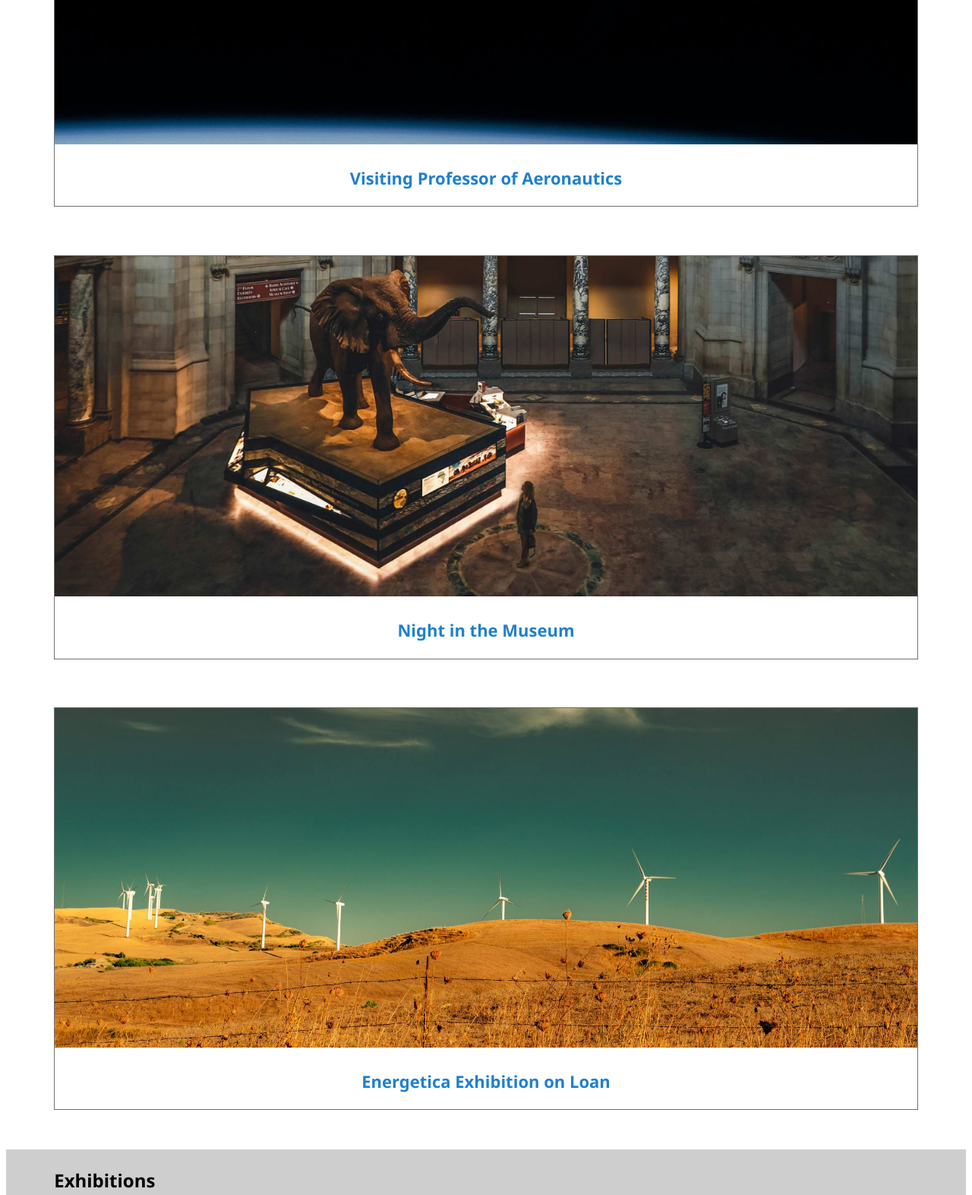
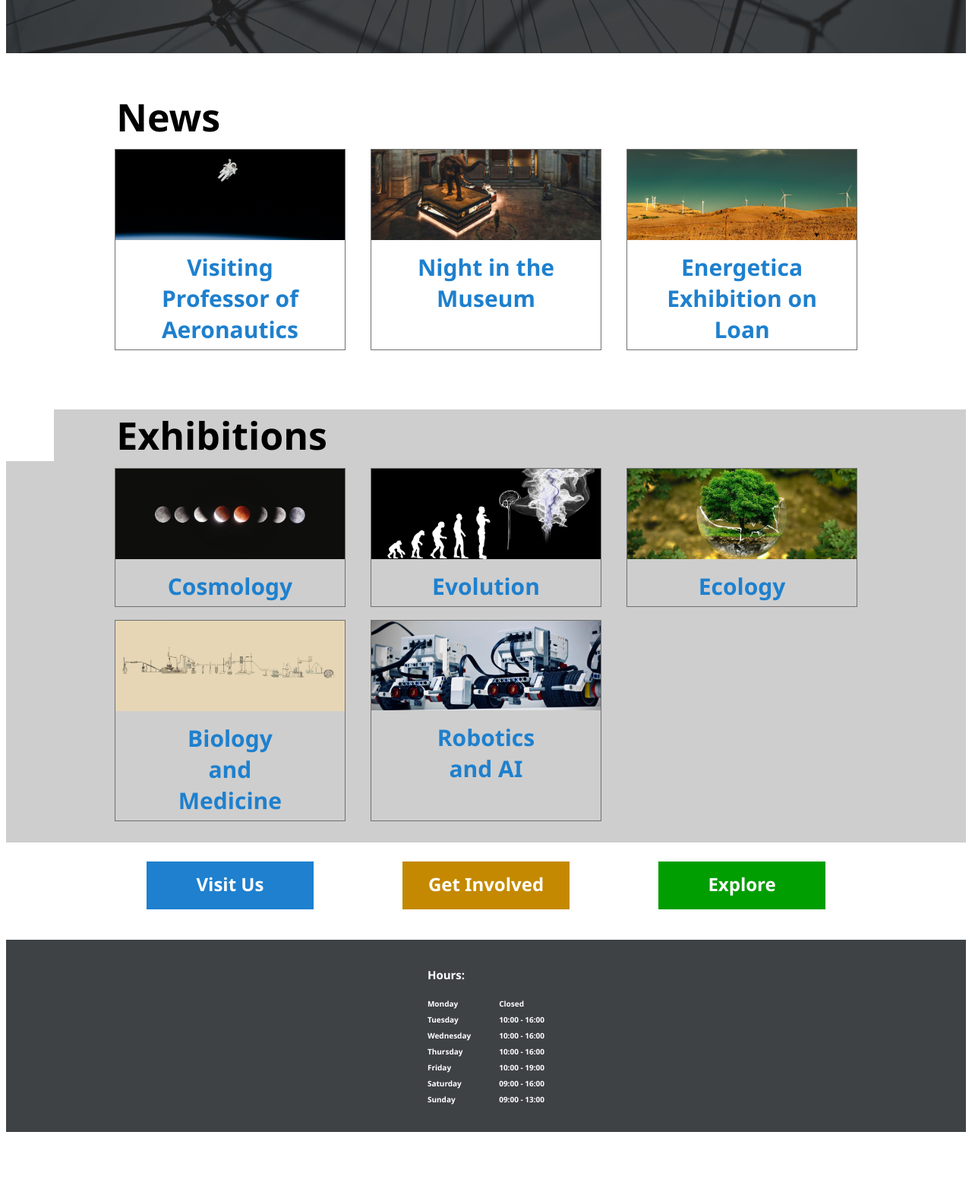
Before and after one commit to TomAnKing/Community-Science-Museum, a plain HTML site: page index.html in a window 1280 px wide. Shown: the part 640-2213 px from the top of the page at 76% size. After the commit the page ends 2138 px from the top, so only its background shows below. Drawn offline with Linux system fonts and the light colour scheme.

Commit message:
started on pc view

```diff
--- a/Styles/index.css
+++ b/Styles/index.css
@@ -31,6 +31,7 @@ h2 {
   font-size: 24px;
   font-weight: bold;
   margin-left: 5%;
+  margin-bottom: 0%;
 }
 
 .aeronautics img {
@@ -58,7 +59,6 @@ h2 {
 .exhibitionsGrid {
   display: grid;
   background-color: #cecece;
-  width: 100%;
   padding-bottom: 20px;
 }
 
@@ -66,6 +66,8 @@ h2 {
   font-size: 24px;
   font-weight: bold;
   margin-left: 5%;
+  background-color: #cecece;
+  margin-bottom: 0%;
 }
 
 .cosmology img {
@@ -145,3 +147,60 @@ a {
   font-weight: bold;
   color: #ffffff;
 }
+
+@media screen and (min-width: 768px) {
+  h1 {
+    font-size: 83px;
+    padding-top: 200px;
+  }
+
+  h2 {
+    font-size: 50px;
+  }
+
+  #background {
+    height: 600px;
+  }
+
+  .newsGrid {
+    grid-template-columns: 1fr 1fr 1fr;
+    padding-left: 10%;
+    padding-right: 10%;
+  }
+
+  #news {
+    font-size: 50px;
+    padding-left: 6.5%;
+    margin-bottom: 0;
+  }
+
+  .aeronautics {
+    font-size: 30px;
+  }
+
+  .exhibitionsGrid {
+    grid-template-columns: 1fr 1fr 1fr;
+    padding-left: 10%;
+    padding-right: 10%;
+  }
+
+  .cosmology {
+    font-size: 30px;
+  }
+
+  #exhibitions {
+    font-size: 50px;
+    padding-left: 6.5%;
+    margin-bottom: 0%;
+  }
+
+  .buttonGrid {
+    grid-template-columns: 1fr 1fr 1fr;
+    padding-left: 10%;
+    padding-right: 10%;
+  }
+
+  .visit {
+    margin-top: 25px;
+  }
+}
--- a/index.html
+++ b/index.html
@@ -23,8 +23,8 @@
         <h1>Community Science Museum</h1>
         <h2>Explore Together</h2>
       </div>
+      <p id="news">News</p>
       <div class="newsGrid">
-        <p id="news">News</p>
         <div class="aeronautics">
           <a href="news/aeronautics.html">
             <img src="Images/aeronautics.jpg" alt="" />
@@ -44,8 +44,8 @@
           </a>
         </div>
       </div>
+      <p id="exhibitions">Exhibitions</p>
       <div class="exhibitionsGrid">
-        <p id="exhibitions">Exhibitions</p>
         <div class="cosmology">
           <a href="exhibitions/cosmology.html">
             <img src="Images/cosmology.jpg" alt="" />
```
